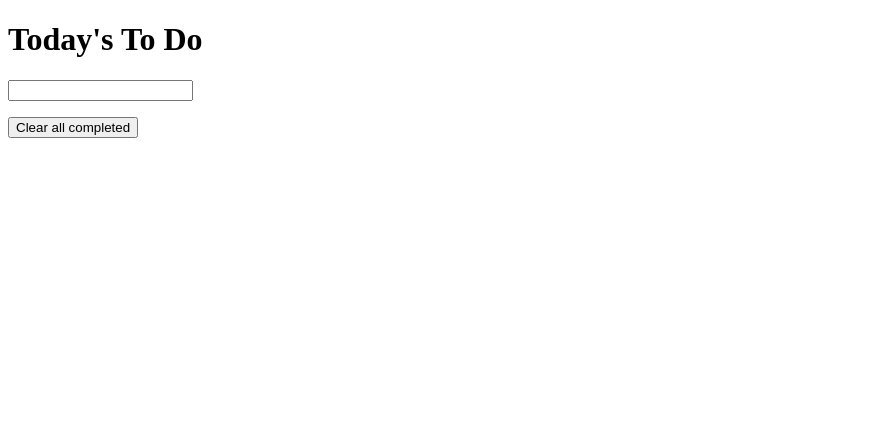
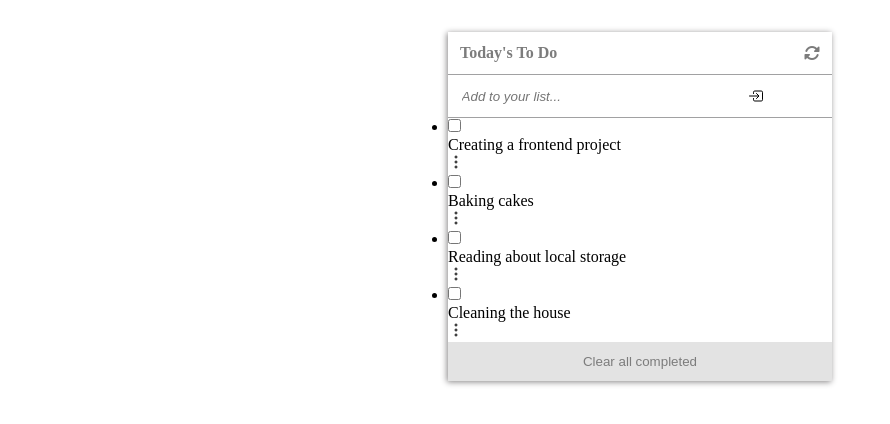
Before and after one commit to bobb-Rob/Todo-list-project, a website built with webpack: page src/index.html in a window 1280 px wide. Shown: the whole page, without its empty margins (0-890 px from the left). Built offline with nearby package versions, Linux system fonts and the light colour scheme.

Commit message:
dynamicall generate todo items

```diff
--- a/src/index.html
+++ b/src/index.html
@@ -5,20 +5,26 @@
     <meta charset="UTF-8">
     <meta http-equiv="X-UA-Compatible" content="IE=edge">
     <meta name="viewport" content="width=device-width, initial-scale=1.0">
+    <script src="https://kit.fontawesome.com/654cf8d94e.js" crossorigin="anonymous"></script>
     <title>Todo-List</title>
 </head>
 
 <body>
-    <div>
-        <h1>Today's To Do</h1>
+    <div class="todo-app">
+        <div class="header">
+            <h1>Today's To Do</h1>
+            <i class="fa-solid fa-rotate"></i>
+        </div>
+        <div class="todo-input-wrapper">
+            <input type="text" placeholder="Add to your list...">
+            <ion-icon name="enter-outline"></ion-icon>
+        </div>
+        <ul class="todo-list-holder">
+
+        </ul>
+        <button type="button" class="clear-all-btn">Clear all completed</button>
     </div>
-    <div>
-        <input type="text">
-    </div>
-    <ul class="todo-list-holder">
-
-    </ul>
-    <button type="button">Clear all completed</button>
+    <script type="module" src="https://unpkg.com/ionicons@5.5.2/dist/ionicons/ionicons.esm.js"></script>
 </body>
 
 </html>
--- a/src/index.js
+++ b/src/index.js
@@ -2,8 +2,43 @@
 import './style.css';
 
 
-const hellen = () => {
-  return "Greeding pig for cooking in real time"
-}
+const todos = [
+  {
+    description: 'Creating a frontend project',
+    completed: false,
+    index: 1,
+  },
+  {
+    description: 'Baking cakes',
+    completed: false,
+    index: 2,
+  },
+  {
+    description: 'Reading about local storage',
+    completed: false,
+    index: 3,
+  },
+  {
+    description: 'Cleaning the house',
+    completed: false,
+    index: 4,
+  },
+];
 
-console.log(hellen())
+todos.forEach((todo) => {
+  const liEl = document.createElement('li');
+  liEl.classList.add('todo-wrapper');
+  liEl.innerHTML = `
+      <div>
+        <input type="checkbox" id="${todo.index}" />
+      </div>
+      <div>
+        <p contenteditable="true">${todo.description}</p>
+      </div>
+      <div>
+        <ion-icon name="ellipsis-vertical-outline"></ion-icon>
+    </div>
+      `;
+      const listContainer = document.querySelector('.todo-list-holder');
+      listContainer.appendChild(liEl);
+});
--- a/src/style.css
+++ b/src/style.css
@@ -1,3 +1,56 @@
+* {
+    margin: 0;
+    padding: 0;
+    box-sizing: border-box;
+}
+
 body {
     background-color: none;
+    width: 100%;
 }
+
+.todo-app {
+    width: 30%;
+    margin: 2rem auto;
+    box-shadow: -1px 1px 6px 0px #878586;
+}
+
+.todo-app i {
+    color: #7c7c7c;
+}
+
+.header {
+    display: flex;
+    justify-content: space-between;
+    align-items: center;
+    border-bottom: 1px solid rgba(69, 69, 70, 0.5);
+    padding: .75rem;
+}
+
+.header > h1 {
+    font-size: 1rem;
+    color: #7c7c7c;
+}
+
+.todo-input-wrapper {
+    display: flex;
+    align-items: center;
+    border-bottom: 1px solid rgba(69, 69, 70, 0.5);
+    padding: .75rem;
+}
+
+.todo-input-wrapper input {
+    padding: .1rem;
+    border: none;
+    outline: none;
+    width: 80%;
+    font-style: italic;
+}
+
+.clear-all-btn {
+    width: 100%;
+    background-color: #e3e3e3;
+    padding: .75rem;
+    border: none;
+    color: #7c7c7c;
+}
--- a/webpack.config.js
+++ b/webpack.config.js
@@ -4,9 +4,7 @@ const webpack = require("webpack");
 
 module.exports = {
   mode: 'development',
-  entry: {
-    app: './src/index.js',
-  },
+  entry: './src/index.js',
   devtool: 'inline-source-map',
   devServer: {
     static: './dist',
@@ -17,12 +15,9 @@ module.exports = {
     }),
   ],
   output: {
-    filename: '[name].bundle.js',
+    filename: 'main.js',
     path: path.resolve(__dirname, 'dist'),
     clean: true,
-  },
-  optimization: {
-    runtimeChunk: 'single',
   },
   module: {
     rules: [
@@ -30,6 +25,10 @@ module.exports = {
         test: /\.css$/i,
         use: ['style-loader', 'css-loader'],
       },
+      {
+        test: /\.(png|svg|jpg|jpeg|gif)$/i,
+        type: 'asset/resource',
+      },
     ],
   },
 };
```
Also changed, not shown: dist/app.bundle.js (deleted), dist/index.html, dist/main.js (added), dist/runtime.bundle.js (deleted), src/three-dot.png (added).
